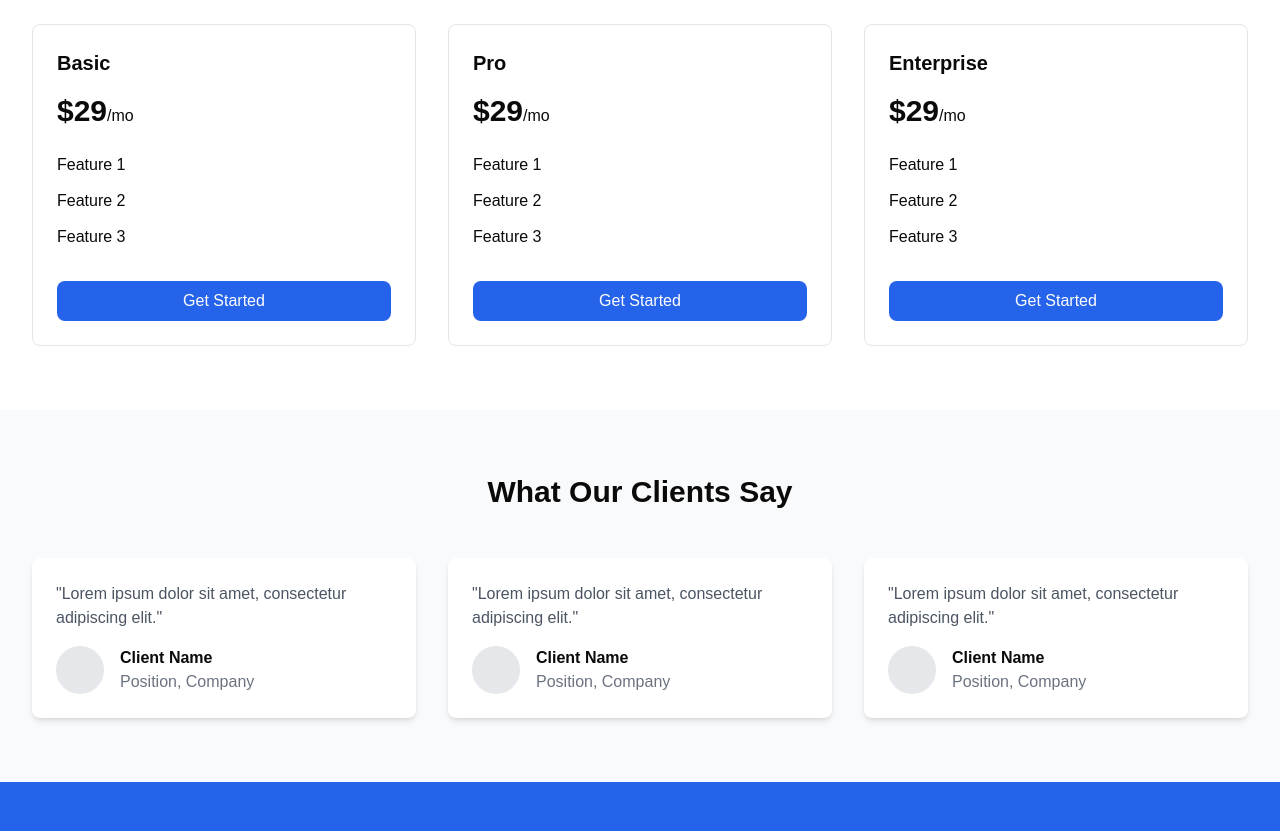
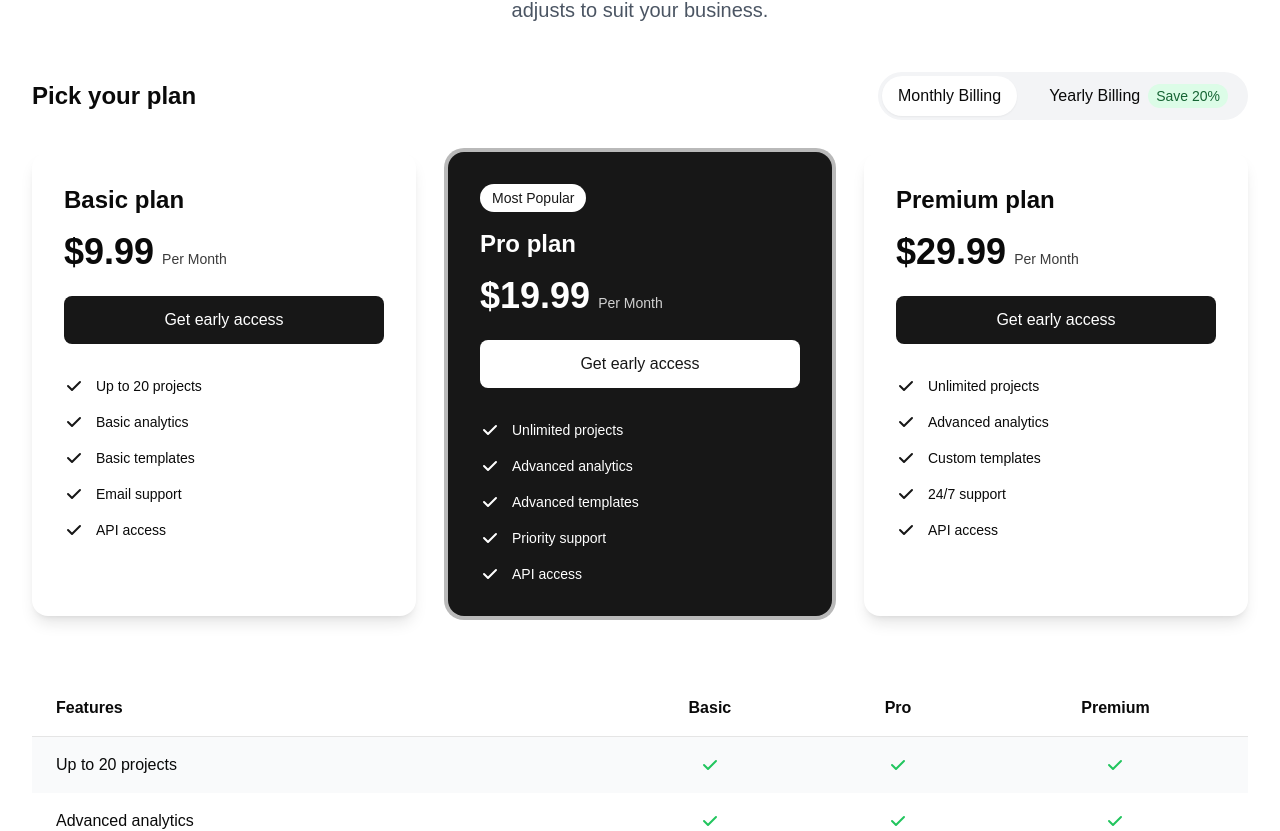
Before and after one commit to UniFolios/SaaSLand, a Next.js app: page / in a window 1280 px wide. Shown: the part 3775-4606 px from the top of the page. Built offline with nearby package versions, Linux system fonts and the light colour scheme.

Commit message:
pricing section new structure with css

```diff
--- a/components/pricing/Pricing.tsx
+++ b/components/pricing/Pricing.tsx
@@ -1,30 +1,125 @@
-import React from 'react'
+import React, { useState } from 'react'
 import PricingCard from './PricingCard'
 import { PricingPlan } from './types'
 import { BaseComponentProps } from '../types'
 
 interface PricingProps extends BaseComponentProps {}
 
+const plans = [
+  {
+    name: 'Basic',
+    price: '9.99',
+    features: [
+      'Up to 20 projects',
+      'Basic analytics',
+      'Basic templates',
+      'Email support',
+      'API access'
+    ]
+  },
+  {
+    name: 'Pro',
+    price: '19.99',
+    isPopular: true,
+    features: [
+      'Unlimited projects',
+      'Advanced analytics',
+      'Advanced templates',
+      'Priority support',
+      'API access'
+    ]
+  },
+  {
+    name: 'Premium',
+    price: '29.99',
+    features: [
+      'Unlimited projects',
+      'Advanced analytics',
+      'Custom templates',
+      '24/7 support',
+      'API access'
+    ]
+  }
+]
+
 const Pricing: React.FC<PricingProps> = () => {
+  const [isYearly, setIsYearly] = useState(false)
+
   return (
     <section className="py-16">
       <div className="max-w-7xl mx-auto px-4 sm:px-6 lg:px-8">
-        <h2 className="text-3xl font-bold text-center mb-12">Pricing Plans</h2>
-        <div className="grid md:grid-cols-3 gap-8">
-          {['Basic', 'Pro', 'Enterprise'].map((plan) => (
-            <div key={plan} className="p-6 border rounded-lg">
-              <h3 className="text-xl font-bold mb-4">{plan}</h3>
-              <p className="text-3xl font-bold mb-6">$29<span className="text-base font-normal">/mo</span></p>
-              <ul className="space-y-3 mb-8">
-                <li>Feature 1</li>
-                <li>Feature 2</li>
-                <li>Feature 3</li>
-              </ul>
-              <button className="w-full bg-blue-600 text-white py-2 rounded-lg">
-                Get Started
-              </button>
-            </div>
+        <div className="text-center mb-12">
+          <h2 className="text-4xl font-bold mb-4">Our pricing</h2>
+          <p className="text-xl text-gray-600">adjusts to suit your business.</p>
+        </div>
+
+        <div className="flex justify-between items-center mb-8">
+          <h3 className="text-2xl font-bold">Pick your plan</h3>
+
+          {/* Billing Toggle */}
+          <div className="flex items-center gap-4 bg-gray-100 p-1 rounded-full">
+            <button
+              className={`px-4 py-2 rounded-full ${!isYearly ? 'bg-white shadow-sm' : ''}`}
+              onClick={() => setIsYearly(false)}
+            >
+              Monthly Billing
+            </button>
+            <button
+              className={`px-4 py-2 rounded-full ${isYearly ? 'bg-white shadow-sm' : ''}`}
+              onClick={() => setIsYearly(true)}
+            >
+              Yearly Billing
+              <span className="ml-2 text-sm bg-green-100 text-green-800 px-2 py-1 rounded-full">
+                Save 20%
+              </span>
+            </button>
+          </div>
+        </div>
+
+        {/* Pricing Cards */}
+        <div className="grid md:grid-cols-3 gap-8 mb-16">
+          {plans.map((plan) => (
+            <PricingCard
+              key={plan.name}
+              {...plan}
+              price={isYearly ? (Number(plan.price) * 0.8).toFixed(2) : plan.price}
+            />
           ))}
+        </div>
+
+        {/* Features Comparison Table */}
+        <div className="overflow-x-auto">
+          <table className="w-full">
+            <thead>
+              <tr className="border-b">
+                <th className="text-left py-4 px-6">Features</th>
+                {plans.map(plan => (
+                  <th key={plan.name} className="text-center py-4 px-6">{plan.name}</th>
+                ))}
+              </tr>
+            </thead>
+            <tbody>
+              {[
+                'Up to 20 projects',
+                'Advanced analytics',
+                'Customizable templates',
+                'Integration with popular tools',
+                'Priority support',
+                'API access'
+              ].map((feature, index) => (
+                <tr key={feature} className={index % 2 === 0 ? 'bg-gray-50' : ''}>
+                  <td className="py-4 px-6">{feature}</td>
+                  {plans.map(plan => (
+                    <td key={`${plan.name}-${feature}`} className="text-center py-4 px-6">
+                      <svg className="w-5 h-5 mx-auto text-green-500" fill="currentColor" viewBox="0 0 20 20">
+                        <path fillRule="evenodd" d="M16.707 5.293a1 1 0 010 1.414l-8 8a1 1 0 01-1.414 0l-4-4a1 1 0 011.414-1.414L8 12.586l7.293-7.293a1 1 0 011.414 0z" clipRule="evenodd"/>
+                      </svg>
+                    </td>
+                  ))}
+                </tr>
+              ))}
+            </tbody>
+          </table>
         </div>
       </div>
     </section>
--- a/components/pricing/PricingCard.tsx
+++ b/components/pricing/PricingCard.tsx
@@ -1,32 +1,56 @@
 import React from 'react'
 import { PricingPlan } from './types'
 
-const PricingCard = ({ name, price, features, isPopular }: PricingPlan) => {
+interface PricingCardProps extends Omit<PricingPlan, 'price'> {
+  price: string;  // Explicitly type price as string
+}
+
+const PricingCard = ({ name, price, features, isPopular }: PricingCardProps) => {
   return (
-    <div className={`rounded-lg p-8 ${isPopular ? 'bg-primary text-white ring-4 ring-primary/30' : 'bg-white shadow-lg'}`}>
+    <div className={`rounded-2xl p-8 transition-all hover:scale-105 ${
+      isPopular ? 'bg-primary text-white ring-4 ring-primary/30' : 'bg-white shadow-lg'
+    }`}>
       {isPopular && (
         <span className="bg-white text-primary px-3 py-1 rounded-full text-sm font-medium mb-4 inline-block">
           Most Popular
         </span>
       )}
-      <h3 className="text-2xl font-bold mb-4">{name}</h3>
-      <div className="mb-6">
-        <span className="text-4xl font-bold">${price}</span>
-        <span className="text-sm">/month</span>
+
+      <h3 className="text-2xl font-bold">{name} plan</h3>
+
+      <div className="mt-4 mb-6">
+        <div className="flex items-baseline">
+          <span className="text-4xl font-bold">${price}</span>
+          <span className="ml-2 text-sm opacity-80">Per Month</span>
+        </div>
       </div>
-      <ul className="space-y-3 mb-8">
+
+      <button className={`w-full py-3 px-6 rounded-lg font-medium transition-colors mb-8 ${
+        isPopular
+          ? 'bg-white text-primary hover:bg-gray-100'
+          : 'bg-primary text-white hover:bg-primary/90'
+      }`}>
+        Get early access
+      </button>
+
+      <ul className="space-y-4">
         {features.map((feature, index) => (
-          <li key={index} className="flex items-center">
-            <svg className={`w-5 h-5 mr-2 ${isPopular ? 'text-white' : 'text-primary'}`} fill="currentColor" viewBox="0 0 20 20">
-              <path fillRule="evenodd" d="M16.707 5.293a1 1 0 010 1.414l-8 8a1 1 0 01-1.414 0l-4-4a1 1 0 011.414-1.414L8 12.586l7.293-7.293a1 1 0 011.414 0z" clipRule="evenodd"/>
+          <li key={index} className="flex items-center text-sm">
+            <svg
+              className={`w-5 h-5 mr-3 flex-shrink-0 ${isPopular ? 'text-white' : 'text-primary'}`}
+              fill="currentColor"
+              viewBox="0 0 20 20"
+            >
+              <path
+                fillRule="evenodd"
+                d="M16.707 5.293a1 1 0 010 1.414l-8 8a1 1 0 01-1.414 0l-4-4a1 1 0 011.414-1.414L8 12.586l7.293-7.293a1 1 0 011.414 0z"
+                clipRule="evenodd"
+              />
             </svg>
             {feature}
           </li>
         ))}
       </ul>
-      <button className={`w-full py-3 px-6 rounded-lg font-medium transition-colors ${isPopular ? 'bg-white text-primary hover:bg-gray-100' : 'bg-primary text-white hover:bg-primary/90'}`}>
-        Get Started
-      </button>
     </div>
   )
 }
--- a/components/pricing/types.ts
+++ b/components/pricing/types.ts
@@ -1,6 +1,6 @@
 export interface PricingPlan {
   name: string;
-  price: number;
+  price: string;  // Keep as string since we're displaying it
+  isPopular?: boolean;
   features: string[];
-  isPopular: boolean;
 }
```
